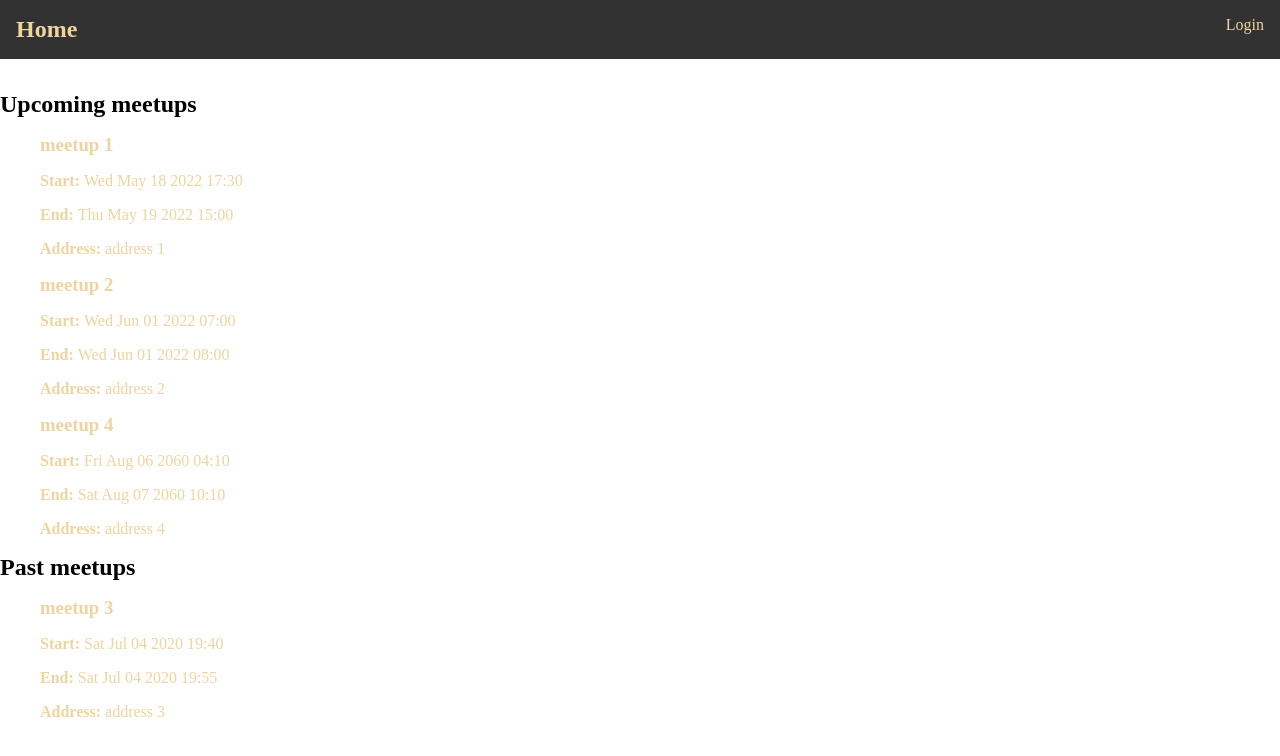
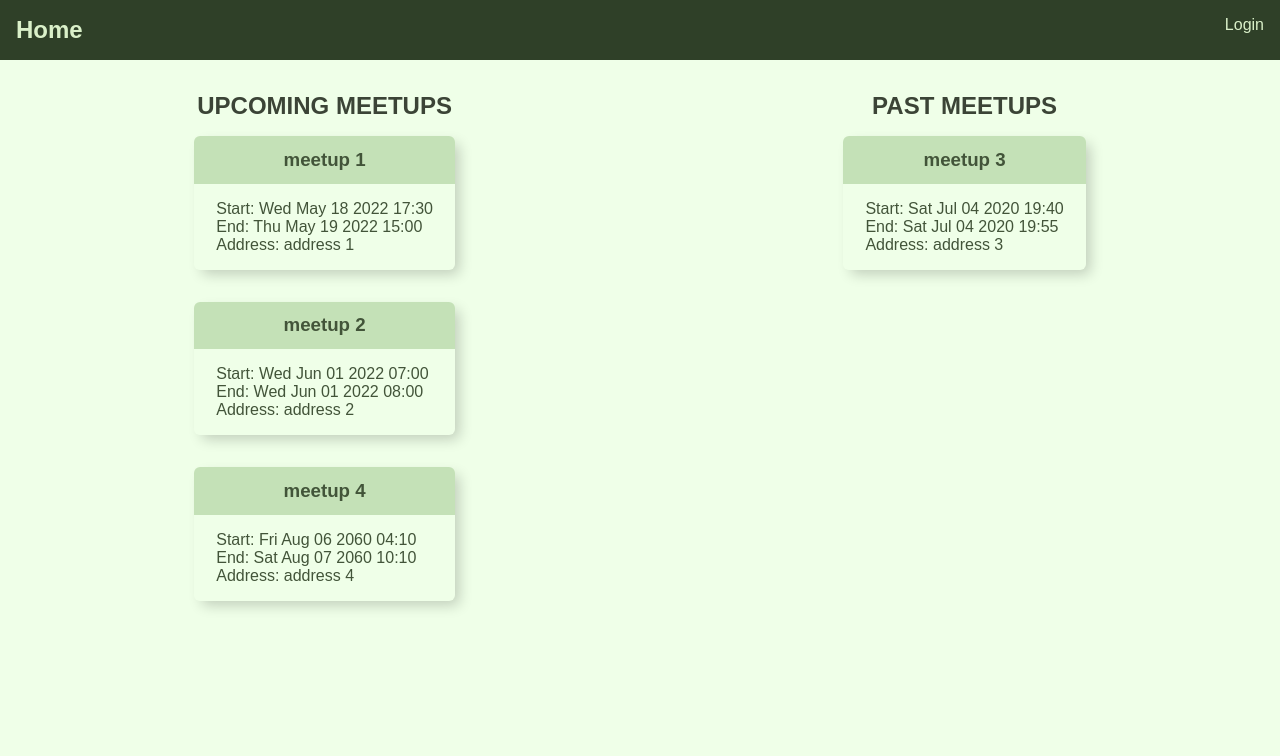
Before and after one commit to renzosantamaria/tdd-slutprojekt, a React (Create React App) app: page / in a window 1280 px wide. Shown: the top 756 px of the page. Built offline with nearby package versions, Linux system fonts and the light colour scheme.

Commit message:
add styling

```diff
--- a/src/App.css
+++ b/src/App.css
@@ -1,11 +1,10 @@
-html, body{
+*{
   margin: 0;
-  padding: 0;
+  /* padding: 0; */
   box-sizing: border-box;
 }
-
-h1,h2,h3{
-  margin: 0;
+body{
+  background-color: rgba(224, 255, 210, 0.505);
 }
 
 main{
--- a/src/components/Header/Header.module.css
+++ b/src/components/Header/Header.module.css
@@ -1,5 +1,5 @@
 .header {
-    background-color: rgb(50, 50, 50);
+    background-color: rgb(47, 64, 40);
     display: flex;
     padding: 1rem;
 }
@@ -14,5 +14,5 @@
 
 a{
     text-decoration: none;
-    color: rgb(239, 212, 159);
+    color: rgb(218, 240, 201);
 }
--- /dev/null
+++ b/src/components/UI/Meetup/Meetup.module.css
@@ -0,0 +1,18 @@
+.meetupCard{
+    border-radius: 6px;
+    box-shadow: 6px 6px 14px -2px rgba(0,0,0,0.2);
+    color: rgb(66, 84, 57);
+}
+
+.meetup{
+    padding: 1rem 1.4rem;
+    margin-bottom: 2rem;
+}
+.meetupHeading{
+    width: 100%;
+    text-align: center;
+    padding: 0.8rem 0.2rem;
+    background-color: rgb(196, 225, 183);
+    border-top-left-radius: 6px;
+    border-top-right-radius: 6px;
+}
--- a/src/components/UI/Meetup/Meetup.tsx
+++ b/src/components/UI/Meetup/Meetup.tsx
@@ -1,6 +1,7 @@
 import { FC } from "react"
 import { IMeetup } from '../../../store/meetup/meetup.types'
 import { Link } from 'react-router-dom'
+import classes from './Meetup.module.css'
 
 interface Props {
   meetup: IMeetup
@@ -10,28 +11,19 @@ interface Props {
 
 const Meetup: FC<Props> = (props) => {
     const { meetup, testId, pastMeetup } = props
+    const startTime = `${meetup.startDate.toDateString()} ${meetup.startDate.toLocaleTimeString([], { hour: '2-digit', minute: '2-digit', hour12: false })}`
+    const endTime = `${meetup.endDate.toDateString()} ${meetup.endDate.toLocaleTimeString([], { hour: '2-digit', minute: '2-digit', hour12: false })}`
     return (
-        <Link to={`/meetups/${meetup.id}`} state={{pastMeetup}} >
-      <div role="listitem" data-testid={testId} >
-        <h3>
-          {meetup.title}
-        </h3>
-
-        <p>
-          <strong>Start: </strong>
-          {meetup.startDate.toDateString()} {meetup.startDate.toLocaleTimeString([], { hour: '2-digit', minute: '2-digit', hour12: false })}
-        </p>
-        <p></p>
-        <p>
-          <strong>End: </strong>
-          {meetup.endDate.toDateString()} {meetup.endDate.toLocaleTimeString([], { hour: '2-digit', minute: '2-digit', hour12: false })}
-        </p>
-        <p>
-          <strong>Address: </strong>
-          {meetup.address}
-        </p>
-      </div>
-    </Link>
+      <Link to={`/meetups/${meetup.id}`} state={{pastMeetup}}>
+        <div className={classes.meetupCard}>
+          <h3 className={classes.meetupHeading}>{meetup.title}</h3>
+          <div className={classes.meetup} role="listitem" data-testid={testId} >
+            <p>Start: {startTime}</p>
+            <p>End: {endTime}</p>
+            <p>Address: {meetup.address}</p>
+          </div>
+        </div>
+      </Link>
     )
 }
 
--- a/src/index.css
+++ b/src/index.css
@@ -1,8 +1,6 @@
 body {
   margin: 0;
-  font-family: -apple-system, BlinkMacSystemFont, 'Segoe UI', 'Roboto', 'Oxygen',
-    'Ubuntu', 'Cantarell', 'Fira Sans', 'Droid Sans', 'Helvetica Neue',
-    sans-serif;
+  font-family: Arial, Helvetica, sans-serif;
   -webkit-font-smoothing: antialiased;
   -moz-osx-font-smoothing: grayscale;
 }
--- a/src/index.tsx
+++ b/src/index.tsx
@@ -3,6 +3,7 @@ import ReactDOM from 'react-dom/client';
 import { Provider } from 'react-redux';
 import { store } from './store/store';
 import { BrowserRouter } from 'react-router-dom';
+import './index.css'
 import App from './App';
 
 const root = ReactDOM.createRoot(
--- /dev/null
+++ b/src/pages/Home/Home.module.css
@@ -0,0 +1,32 @@
+.flexContainer{
+    display: flex;
+    justify-content: space-around;
+    /* background-color: rgb(121, 212, 113); */
+}
+@media (max-width: 550px){
+    .flexContainer{
+        flex-direction: column;
+        align-items: center;
+    }
+}
+.meetupWrapper{
+    /* background-color: aqua; */
+    display: flex;
+    flex-direction: column;
+}
+@media (max-width: 550px){
+    .meetupWrapper{
+        margin-bottom: 4rem;
+    }
+}
+.meetupHeading{
+    /* background-color: rgb(119, 123, 211); */
+    margin: 0 auto 1rem;
+    color: rgb(59, 68, 54);
+    text-transform: uppercase;
+}
+.meetupList{
+    padding: 0;
+    margin: 0;
+    /* background-color: rgb(78, 136, 136); */
+}
--- a/src/pages/Home/Home.tsx
+++ b/src/pages/Home/Home.tsx
@@ -4,6 +4,7 @@ import { getAllUpcomingMeetups, getAllPastMeetups } from '../../API'
 import { getCurrentMeetups, getPastMeetups } from "../../store/meetup/meetupSlice"
 import { useDispatch, useSelector } from "react-redux"
 import { RootState } from "../../store/store"
+import classes from './Home.module.css'
 
 const Home: FC = () => {
     const dispatch = useDispatch()
@@ -19,10 +20,11 @@ const Home: FC = () => {
 
     return (
         <main>
-            <section>
-                <h2>Upcoming meetups</h2>
+            <div className={classes.flexContainer}>
+                <section className={classes.meetupWrapper}>
+                    <h2 className={classes.meetupHeading}>Upcoming meetups</h2>
                     {currentMeetups.length > 0 ?
-                    <ul>
+                        <ul className={classes.meetupList}>
                             {currentMeetups!.map(meetup => (
                                 <Meetup meetup={meetup} testId={'upcomingMeetup'} key={meetup.id} pastMeetup={false} />
                             ))}
@@ -31,10 +33,10 @@ const Home: FC = () => {
                         <p>No upcoming meetups to show</p>
                     }
                 </section>
-            <section>
-                <h2>Past meetups</h2>
+                <section className={classes.meetupWrapper}>
+                    <h2 className={classes.meetupHeading}>Past meetups</h2>
                     {pastMeetups.length > 0 ?
-                    <ul>
+                        <ul className={classes.meetupList}>
                             {pastMeetups!.map(meetup => (
                                 <Meetup meetup={meetup} testId={'pastMeetup'} key={meetup.id} pastMeetup={true} />
                             ))}
@@ -43,6 +45,7 @@ const Home: FC = () => {
                         <p>No past meetups to show</p>
                     }
                 </section>
+            </div>
         </main>
     )
 }
```
Lines whose indentation alone changed are shown as unchanged.
